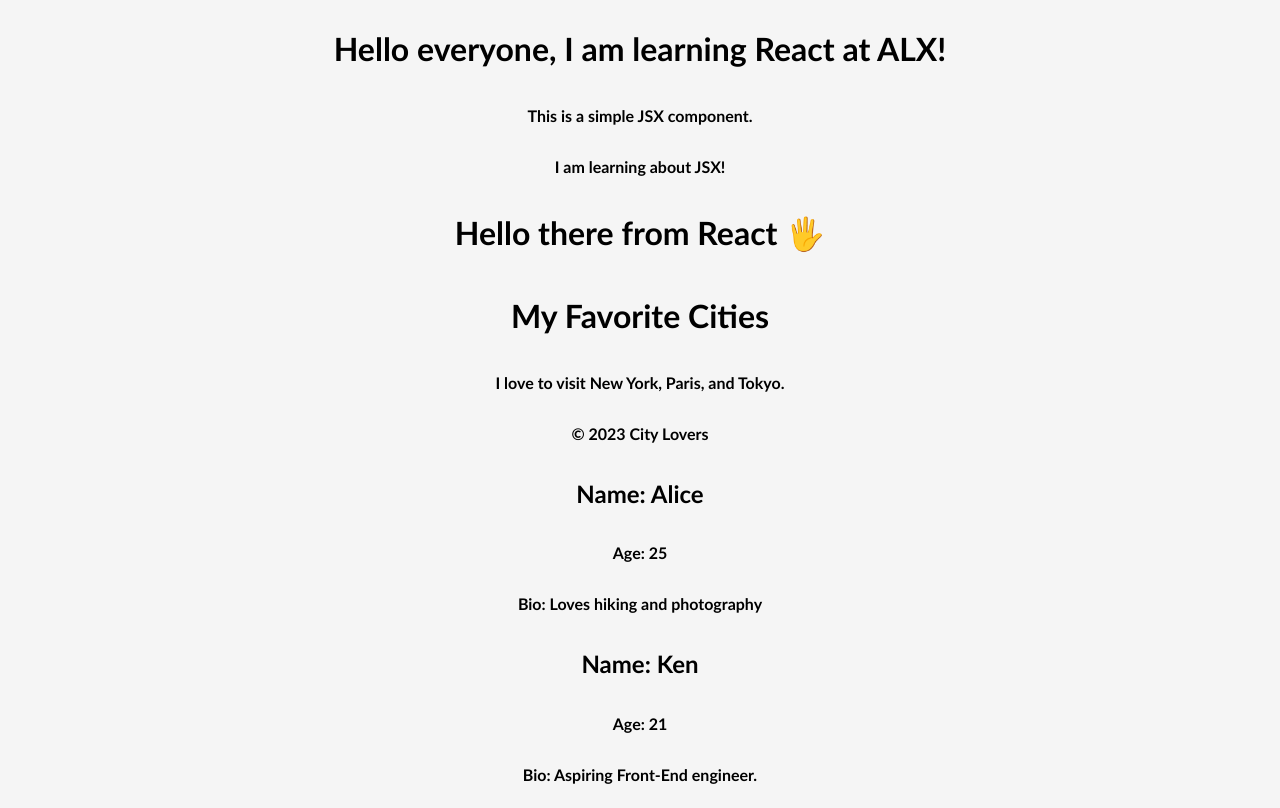
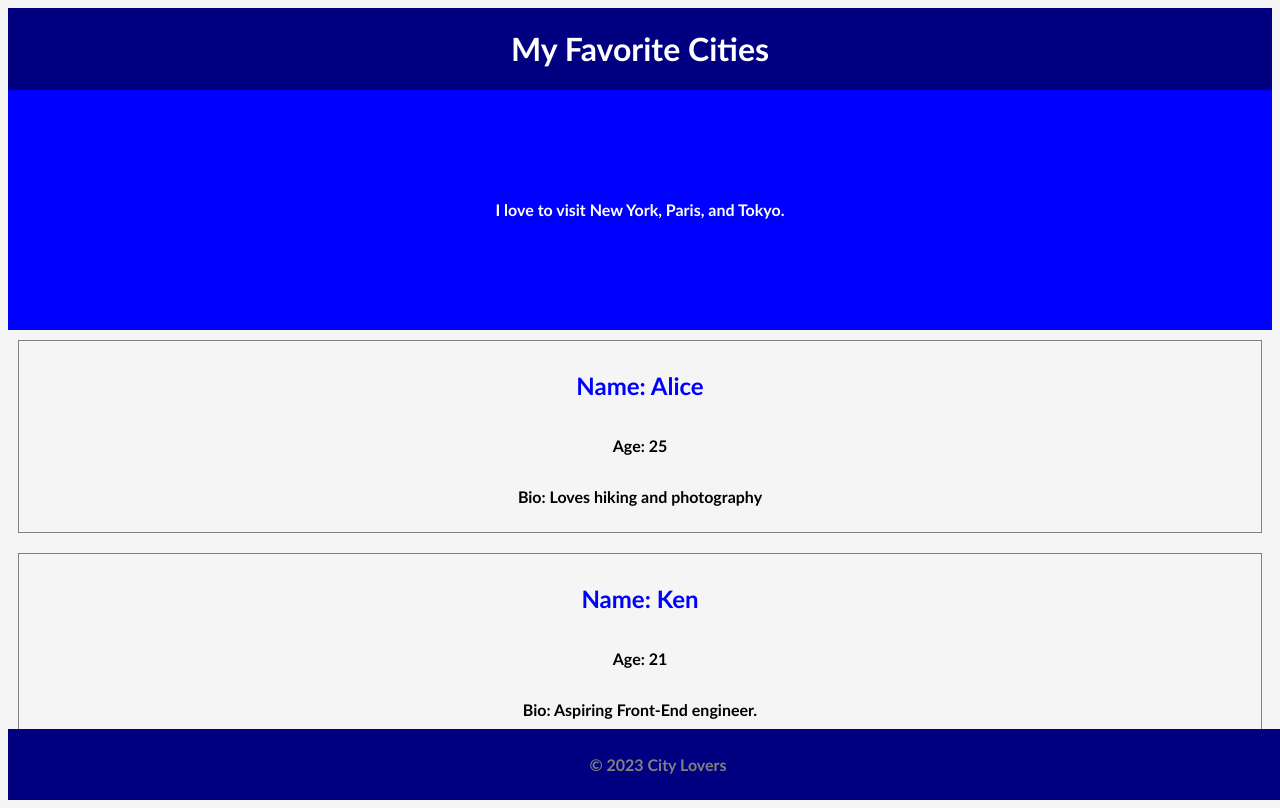
Before and after one commit to ken-jibril/alx-fe-reactjs, a React (Vite) app in the folder alx-react-app/: page / in a window 1280 px wide. Built offline with nearby package versions, Linux system fonts and the light colour scheme.

Commit message:
Add styling to the header, MainContent, UserProfile and the footer.

```diff
--- a/alx-react-app/src/App.jsx
+++ b/alx-react-app/src/App.jsx
@@ -7,7 +7,6 @@ import UserProfile from './components/UserProfile'
 function App() {
   return (
     <>
-      <WelcomeMessage />
       <Header />
       <MainContent />
       <Footer />
@@ -15,6 +14,7 @@ function App() {
         <UserProfile name='Alice' age={25} bio='Loves hiking and photography' />
         <UserProfile name='Ken' age={21} bio='Aspiring Front-End engineer.' />
       </div>
+      {/* <WelcomeMessage /> */}
     </>
   )
 }
--- a/alx-react-app/src/components/Footer.jsx
+++ b/alx-react-app/src/components/Footer.jsx
@@ -1,6 +1,6 @@
 export default function Footer() {
     return (
-        <footer>
+        <footer style={{ position: 'fixed', bottom: 0, width: '100%', backgroundColor: 'navy', color: 'grey', textAlign: 'center', padding: '10px' }}>
         <p>&copy; 2023 City Lovers</p>
         </footer>
     )
--- a/alx-react-app/src/components/Header.jsx
+++ b/alx-react-app/src/components/Header.jsx
@@ -1,6 +1,6 @@
 export default function Header() {
     return (
-        <header>
+        <header style={{ backgroundColor: 'navy', color: 'white', textAlign: 'center', width: '100%'}}>
             <h1>My Favorite Cities</h1>
         </header>
     )
--- a/alx-react-app/src/components/MainContent.jsx
+++ b/alx-react-app/src/components/MainContent.jsx
@@ -1,7 +1,16 @@
 export default function MainContent() {
     return (
-        <main>
-            <p>I love to visit New York, Paris, and Tokyo.</p>
+        <main style={{
+        padding: '20px',
+        textAlign: 'center',
+        backgroundColor: 'blue',
+        minHeight: '200px',
+        display: 'flex',
+        flexDirection: 'row',
+        justifyContent: 'center',
+        alignItems: 'center',  }}>
+
+            <p style={{ fontWeight: 'bold', color: 'white' }}>I love to visit New York, Paris, and Tokyo.</p>
         </main>
     )
 }
--- a/alx-react-app/src/components/UserProfile.jsx
+++ b/alx-react-app/src/components/UserProfile.jsx
@@ -1,9 +1,9 @@
 export default function UserProfile(props) {
 
         return (
-            <div>
-                <h2>Name: {props.name}</h2>
-                <p>Age: {props.age}</p>
+            <div style={{ border: '1px solid gray', padding: '10px', margin: '10px' }}>
+                <h2 style={{ color: 'blue' }}>Name: {props.name}</h2>
+                <p>Age: <span style={{ fontWeight: 'bold' }}></span>{props.age}</p>
                 <p>Bio: {props.bio}</p>
             </div>
         )
```
Also changed, not shown: 1 other file (tests, documents, lock files or other folders).
